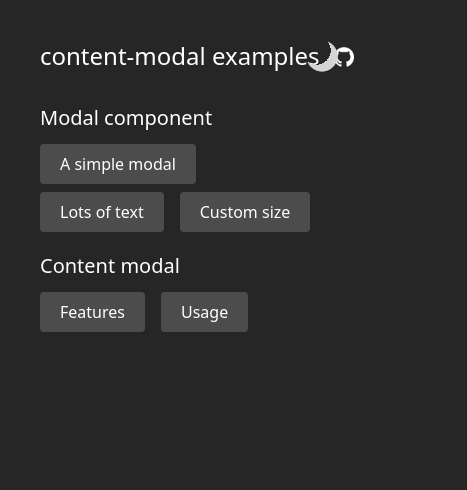
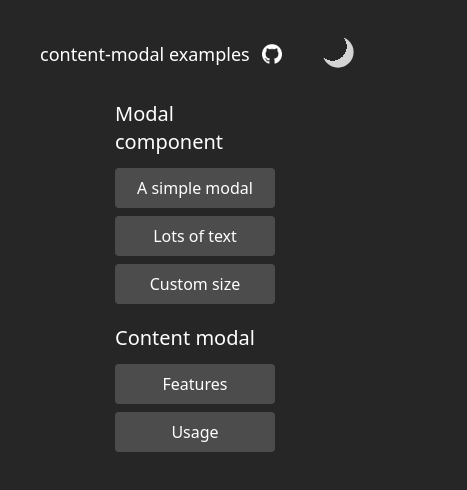
Before and after one commit to gla23/content-modal, a React (Vite) app: page / in a window 390 px wide. Shown: the top 490 px of the page, 467 px wide, since content can reach past the window. Built offline with nearby package versions, Linux system fonts and the light colour scheme.

Commit message:
Make example page mobile friendly

```diff
--- a/src/App.tsx
+++ b/src/App.tsx
@@ -20,7 +20,7 @@ export function App() {
   }, [dark]);
   const darkMode = (
     <div
-      className="text-3xl absolute top-9 md:top-11 right-12"
+      className="text-3xl absolute top-8 right-8 md:right-9 md:top-9"
       onClick={() => setDark((d) => !d)}
     >
       {dark ? <Moon /> : <Sun />}
@@ -29,7 +29,7 @@ export function App() {
   return (
     <div className={"max-w-2xl m-auto p-10" + (dark ? " dark" : "")}>
       {darkMode}
-      <div className="text-2xl md:text-5xl whitespace-nowrap">
+      <div className="text-lg sm:text-4xl whitespace-nowrap">
         content-modal examples{" "}
         <a href="https://github.com/gla23/content-modal">
           <img
@@ -39,10 +39,11 @@ export function App() {
           />
         </a>
       </div>
+      <div className="w-40 md:w-auto m-auto">
         <br />
         <div className="text-xl my-2">Modal component</div>
         <span
-        className="bg-neutral-500/50 p-2 px-5 rounded my-1 inline-block mr-4"
+          className="bg-neutral-500/50 p-2 px-5 rounded my-1 inline-block mr-48 sm:mr-4 w-40 sm:w-auto text-center"
           onClick={() => openModal(0)}
         >
           A simple modal
@@ -57,7 +58,7 @@ export function App() {
           </div>
         </Modal>
         <span
-        className="bg-neutral-500/50 p-2 px-5 rounded my-1 inline-block mr-4"
+          className="bg-neutral-500/50 p-2 px-5 rounded my-1 inline-block mr-48 sm:mr-4 w-40 sm:w-auto text-center"
           onClick={() => openModal(10)}
         >
           Lots of text
@@ -66,7 +67,9 @@ export function App() {
           <div className="p-8">
             <div className="text-4xl mb-4">Modal height</div>
             <div className="h-96 overflow-scroll">
-            <div className="mb-4">A div's height comes from its contents. </div>
+              <div className="mb-4">
+                A div's height comes from its contents.{" "}
+              </div>
               <div className="mb-4">
                 If you want a lot of text without the modal growing very large,
                 you will need to specify the height of your contents and add a
@@ -77,7 +80,7 @@ export function App() {
           </div>
         </Modal>
         <span
-        className="bg-neutral-500/50 p-2 px-5 rounded my-1 inline-block mr-4"
+          className="bg-neutral-500/50 p-2 px-5 rounded my-1 inline-block mr-48 sm:mr-4 w-40 sm:w-auto text-center"
           onClick={() => openModal(11)}
         >
           Custom size
@@ -87,8 +90,8 @@ export function App() {
             <div className="text-4xl">Custom size</div>
             <div className="mt-6 h-96 overflow-scroll">
               <div className="mb-4">
-              The Modal div is <Code>position: fixed</Code>. It is out of normal
-              flow; its width and height come from its contents.
+                The Modal div is <Code>position: fixed</Code>. It is out of
+                normal flow; its width and height come from its contents.
               </div>
               <div className="mb-4">
                 This means you can specify a width on your child div with:{" "}
@@ -96,9 +99,10 @@ export function App() {
                 content.
               </div>
               <div className="my-4">
-              The Modal component also has a maximum and minimum width based on
-              the screen size. If you add <Code>max-w-full</Code>, your child
-              will shrink along with the Modal when limited by screen size.
+                The Modal component also has a maximum and minimum width based
+                on the screen size. If you add <Code>max-w-full</Code>, your
+                child will shrink along with the Modal when limited by screen
+                size.
               </div>
               <br />
             </div>
@@ -108,7 +112,7 @@ export function App() {
         <div className="text-xl my-2">Content modal</div>
         <span className="text-md md:text-xl whitespace-nowrap ">
           <span
-          className="text-base bg-neutral-500/50 p-2 px-5 rounded my-1 mr-4 inline-block"
+            className="text-base bg-neutral-500/50 p-2 px-5 rounded my-1 mr-4 inline-block mr-48 sm:mr-4 w-40 sm:w-auto text-center"
             onClick={() => openModal(100)}
           >
             Features
@@ -122,12 +126,12 @@ export function App() {
           content={[
             <div className="p-8">
               <div className="text-6xl">Title text</div>
-            <div className="text-xl mt-6">
+              <div className="text-lg sm:text-xl mt-6">
                 Click on the right arrow to see the next page.
               </div>
             </div>,
             <div className="p-8">
-            <div className="text-2xl mt-4">
+              <div className="text-lg sm:text-2xl mt-4">
                 You can also use the arrow keys{" "}
                 <span className="ml-2 rotate-90 inline-block">
                   <span className="animate-bounce inline-block">⬆️</span>
@@ -135,25 +139,27 @@ export function App() {
               </div>
             </div>,
             <div className="p-8">
-            <div className="text-2xl mt-4">
+              <div className="text-lg sm:text-2xl mt-4">
                 Or click on the section markers below{" "}
                 <span className=" inline-block relative top-2 ml-1">⤵</span>{" "}
               </div>
             </div>,
             <div className="p-8">
-            <div className="text-2xl mt-4">Just drink in that animation.</div>
+              <div className="text-lg sm:text-2xl mt-4">
+                Just drink in that animation.
+              </div>
             </div>,
             <div className="p-8">
-            <div className="text-2xl mt-4">
+              <div className="text-lg sm:text-2xl mt-4">
                 The modal closes when you click outside or press the Escape key.
               </div>
             </div>,
           ]}
         />
 
-      <span className="text-md md:text-xl whitespace-nowrap ">
+        <span className="text-md md:text-xl">
           <span
-          className="text-base bg-neutral-500/50 p-2 px-5 rounded my-1 mr-4 inline-block"
+            className="text-base bg-neutral-500/50 p-2 px-5 rounded my-1 mr-4 inline-block mr-48 sm:mr-4 w-40 sm:w-auto text-center"
             onClick={() => openModal(101)}
           >
             Usage
@@ -199,6 +205,13 @@ export function App() {
                 {longText + longText + longText}
               </div>
             </div>,
+            <div className="text-xl px-24 m-auto">
+              <div className="mt-2 mb-6">
+                The modals are attached to a modal root element. If there is no
+                DOM element with id "modalRoot" it will insert one after the
+                element with id "root".
+              </div>
+            </div>,
             <div className="p-8">
               <div className="text-2xl mt-4">{darkMode}</div>
               <div className="text-4xl absolute bottom-20 left-20">
@@ -207,6 +220,7 @@ export function App() {
             </div>,
           ]}
         />
+      </div>
     </div>
   );
 }
```
Also changed, not shown: src/images/arrow.png. Lines whose indentation alone changed are shown as unchanged.
